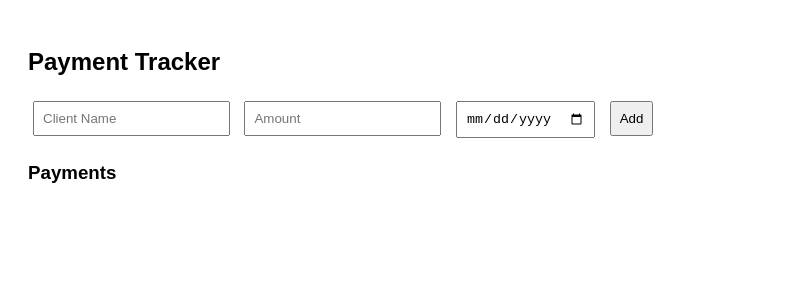
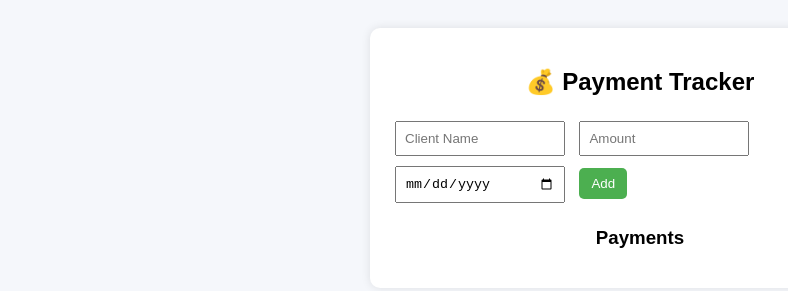
Before and after one commit to kujojotaro8642/payment-tracker, a plain HTML site: page index.html in a window 1280 px wide. Shown: the whole page, without its empty margins (0-788 px from the left). Drawn offline with Linux system fonts and the light colour scheme.

Commit message:
Update index.html

```diff
--- a/index.html
+++ b/index.html
@@ -2,16 +2,60 @@
 <html>
 <head>
   <title>Payment Tracker</title>
+
   <style>
-    body { font-family: Arial; padding: 20px; }
-    input, button { margin: 5px; padding: 8px; }
-    .overdue { color: red; }
+    body {
+      font-family: Arial;
+      background: #f5f7fb;
+      padding: 20px;
+    }
+
+    .container {
+      max-width: 500px;
+      margin: auto;
+      background: white;
+      padding: 20px;
+      border-radius: 10px;
+      box-shadow: 0 0 10px rgba(0,0,0,0.1);
+    }
+
+    h2, h3 {
+      text-align: center;
+    }
+
+    input {
+      width: 30%;
+      padding: 8px;
+      margin: 5px;
+    }
+
+    button {
+      padding: 8px 12px;
+      margin: 5px;
+      border: none;
+      background: #4CAF50;
+      color: white;
+      border-radius: 5px;
+      cursor: pointer;
+    }
+
+    button:hover {
+      background: #45a049;
+    }
+
+    .overdue {
+      color: red;
+      font-weight: bold;
+    }
   </style>
+
 </head>
 
 <body>
 
-<h2>Payment Tracker</h2>
+<div class="container">
+
+<h2>💰 Payment Tracker</h2>
 
 <input id="name" placeholder="Client Name">
 <input id="amount" placeholder="Amount">
@@ -20,6 +64,8 @@
 
 <h3>Payments</h3>
 <ul id="list"></ul>
+
+</div>
 
 <script>
 let payments = JSON.parse(localStorage.getItem("payments")) || [];
@@ -32,6 +78,11 @@ function addPayment() {
   let name = document.getElementById("name").value;
   let amount = document.getElementById("amount").value;
   let date = document.getElementById("date").value;
+
+  if (!name || !amount || !date) {
+    alert("Please fill all fields");
+    return;
+  }
 
   payments.push({ name, amount, date, paid: false });
   save();
@@ -62,8 +113,10 @@ function render() {
       <span class="${className}">
         ${p.name} - ₹${p.amount} - ${status}
       </span>
+      <br>
       <button onclick="markPaid(${i})">Mark Paid</button>
       <button onclick="copyMsg('${p.name}', '${p.amount}')">Reminder</button>
+      <hr>
     `;
 
     list.appendChild(li);
@@ -81,3 +134,5 @@ render();
 
 </body>
 </html>
+</body>
+</html>
```
